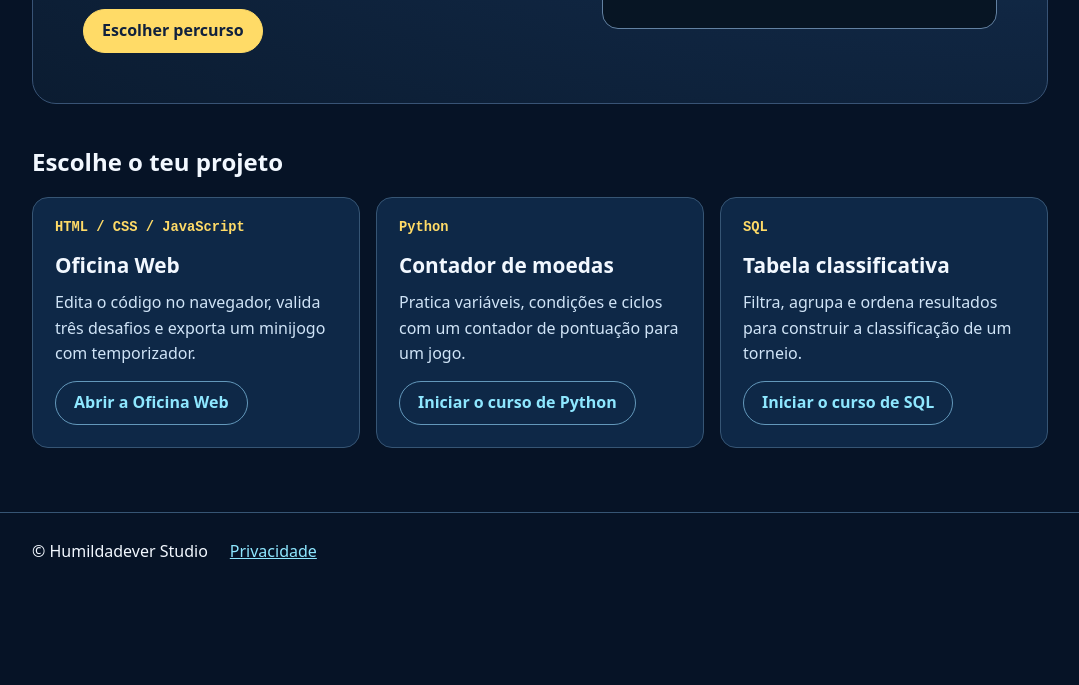
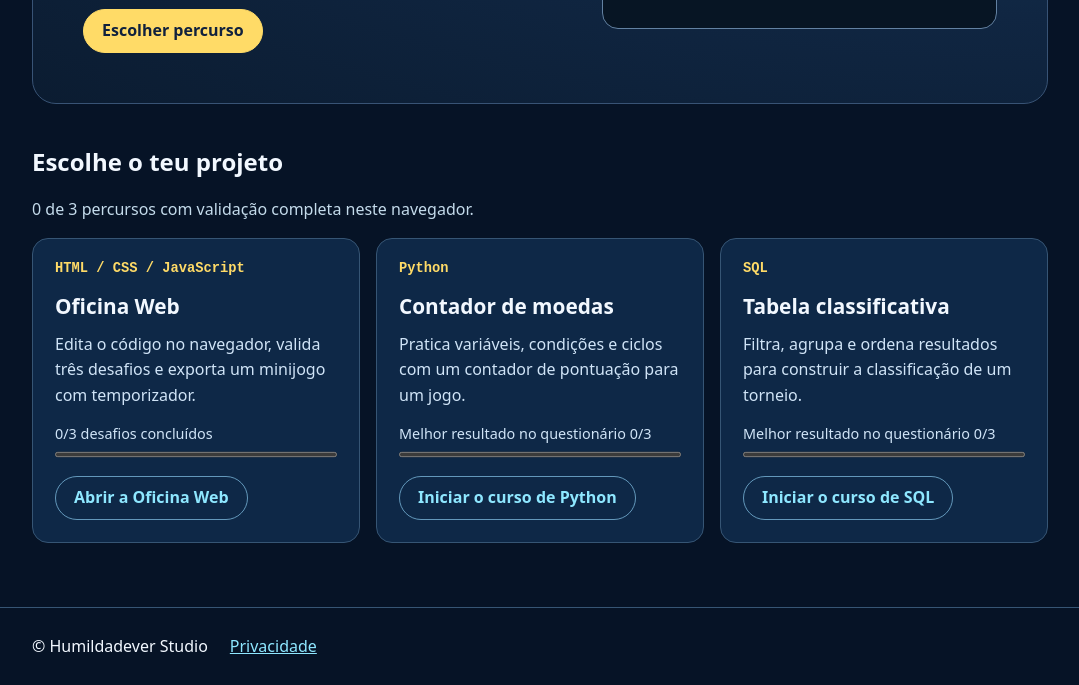
Before and after one commit to humildadever/humildadeverstudio-site, a website: page academia-cursos.html in a window 1280 px wide. Shown: the part 405-1090 px from the top of the page, without its empty margins (100-1179 px from the left). Before the commit the page ends 995 px from the top, so only its background shows below. Drawn offline with Linux system fonts and the light colour scheme.

Commit message:
feat(academy): show local progress and resume each course

```diff
--- a/academia-cursos.html
+++ b/academia-cursos.html
@@ -12,6 +12,7 @@
   <link rel="stylesheet" href="assets/portal.css">
   <link rel="stylesheet" href="assets/academia-cursos.css">
   <script src="assets/pwa.js" defer></script>
+  <script src="assets/academia-cursos.js" defer></script>
 </head>
 <body>
 <a class="skip" href="#conteudo">Saltar para o conteúdo</a>
@@ -37,23 +38,36 @@
   </header>
   <section id="percursos">
     <h2>Escolhe o teu projeto</h2>
+    <p id="progresso-cursos" class="small" hidden></p>
     <div class="grid academia-percursos">
-      <article class="panel">
+      <article class="panel" data-curso="web">
         <p class="academia-linguagem">HTML / CSS / JavaScript</p>
         <h3>Oficina Web</h3>
         <p>Edita o código no navegador, valida três desafios e exporta um minijogo com temporizador.</p>
+        <div class="curso-progresso" hidden>
+          <p id="progresso-web"></p>
+          <progress max="3" value="0" aria-label="Progresso de Oficina Web" aria-describedby="progresso-web"></progress>
+        </div>
         <a class="action" href="academia-web.html">Abrir a Oficina Web</a>
       </article>
-      <article class="panel">
+      <article class="panel" data-curso="python">
         <p class="academia-linguagem">Python</p>
         <h3>Contador de moedas</h3>
         <p>Pratica variáveis, condições e ciclos com um contador de pontuação para um jogo.</p>
+        <div class="curso-progresso" hidden>
+          <p id="progresso-python"></p>
+          <progress max="3" value="0" aria-label="Progresso de Contador de moedas" aria-describedby="progresso-python"></progress>
+        </div>
         <a class="action" href="academia.html">Iniciar o curso de Python</a>
       </article>
-      <article class="panel">
+      <article class="panel" data-curso="sql">
         <p class="academia-linguagem">SQL</p>
         <h3>Tabela classificativa</h3>
         <p>Filtra, agrupa e ordena resultados para construir a classificação de um torneio.</p>
+        <div class="curso-progresso" hidden>
+          <p id="progresso-sql"></p>
+          <progress max="3" value="0" aria-label="Progresso de Tabela classificativa" aria-describedby="progresso-sql"></progress>
+        </div>
         <a class="action" href="academia-sql.html">Iniciar o curso de SQL</a>
       </article>
     </div>
--- a/assets/academia-cursos.css
+++ b/assets/academia-cursos.css
@@ -37,3 +37,7 @@
 @media (max-width: 700px) {
   .academia-hero { grid-template-columns: minmax(0, 1fr); }
 }
+
+.curso-progresso { margin-bottom: 16px; }
+.academia-percursos .curso-progresso p { color: #d0e4f7; font-size: .9rem; margin: 0 0 4px; }
+.curso-progresso progress { display: block; width: 100%; height: .65rem; accent-color: #ffdb67; }
--- /dev/null
+++ b/assets/academia-cursos.js
@@ -0,0 +1,79 @@
+'use strict';
+
+const cursos = [
+  { id: 'web', nome: 'a Oficina Web', chave: 'hv-academia-web-progresso-v1', ancora: '#desafios' },
+  { id: 'python', nome: 'Python', chave: 'hv-academia-python-basico-v1', ancora: '#quiz' },
+  { id: 'sql', nome: 'SQL', chave: 'hv-academia-sql-basico-v1', ancora: '#quiz' }
+].map(curso => {
+  const cartao = document.querySelector(`[data-curso="${curso.id}"]`);
+  const link = cartao.querySelector('a');
+  return {
+    ...curso,
+    caixa: cartao.querySelector('.curso-progresso'),
+    descricao: cartao.querySelector('.curso-progresso p'),
+    barra: cartao.querySelector('progress'),
+    link,
+    destino: link.getAttribute('href'),
+    textoInicial: link.textContent
+  };
+});
+
+const resumo = document.querySelector('#progresso-cursos');
+
+function lerJson(dados) {
+  try {
+    return JSON.parse(dados);
+  } catch {
+    return null;
+  }
+}
+
+function lerProgresso(curso, dados) {
+  if (curso.id === 'web') {
+    const desafios = lerJson(dados);
+    return Array.isArray(desafios) ? ['html', 'css', 'js'].filter(item => desafios.includes(item)).length : 0;
+  }
+
+  const pontuacao = Number(dados);
+  return Number.isInteger(pontuacao) && pontuacao >= 0 && pontuacao <= curso.barra.max ? pontuacao : 0;
+}
+
+function atualizarProgresso() {
+  let guardados;
+  let rascunho;
+  try {
+    guardados = cursos.map(curso => localStorage.getItem(curso.chave));
+    rascunho = lerJson(localStorage.getItem('hv-academia-web-v1'));
+  } catch {
+    return;
+  }
+
+  let concluidos = 0;
+  cursos.forEach((curso, indice) => {
+    const pontos = lerProgresso(curso, guardados[indice]);
+    const completo = pontos === curso.barra.max;
+    const temRascunho = curso.id === 'web' &&
+      ['html', 'css', 'js'].every(tipo => typeof rascunho?.[tipo] === 'string');
+
+    curso.barra.value = pontos;
+    if (curso.id === 'web') {
+      curso.descricao.textContent = `${pontos}/${curso.barra.max} desafios concluídos`;
+    } else {
+      curso.descricao.textContent = `Melhor resultado no questionário ${pontos}/${curso.barra.max}`;
+    }
+
+    if (completo) concluidos += 1;
+    const podeRetomar = pontos > 0 || temRascunho;
+    curso.link.textContent = completo ? `Rever ${curso.nome}`
+      : podeRetomar ? `Retomar ${curso.nome}` : curso.textoInicial;
+    curso.link.href = podeRetomar ? curso.destino + curso.ancora : curso.destino;
+    curso.caixa.hidden = false;
+  });
+
+  resumo.textContent = `${concluidos} de ${cursos.length} percursos com validação completa neste navegador.`;
+  resumo.hidden = false;
+}
+
+window.addEventListener('pageshow', atualizarProgresso);
+window.addEventListener('storage', atualizarProgresso);
+atualizarProgresso();
--- a/sw.js
+++ b/sw.js
@@ -2,7 +2,7 @@
 
 const base = self.registration.scope;
 const prefix = 'humildadever-site:';
-const version = prefix + '14';
+const version = prefix + '15';
 const pages = [
   'index.html', 'apps.html', 'universe.html', 'academia.html', 'academia-sql.html',
   'academia-cursos.html', 'academia-web.html', 'academia-web-preview.html', 'o-curioso.html',
@@ -11,7 +11,7 @@ const pages = [
 const assets = [
   'manifest.webmanifest', 'assets/pwa.js', 'assets/v31-premium.js',
   'assets/home.css', 'assets/v31-premium.css', 'assets/v17-premium.css',
-  'assets/portal.css', 'assets/oficina-web.css', 'assets/academia-cursos.css', 'assets/oficina-web.js', 'assets/catalogo.js', 'assets/academia.js',
+  'assets/portal.css', 'assets/oficina-web.css', 'assets/academia-cursos.css', 'assets/academia-cursos.js', 'assets/oficina-web.js', 'assets/catalogo.js', 'assets/academia.js',
   'assets/logotipo-192.webp', 'assets/hero-castle-premium.webp', 'assets/hero-castle-premium-480.webp',
   'assets/curioso-card-premium.webp',
   ...Array.from({ length: 6 }, (_, index) => index + 1)
```
Also changed, not shown: tests/browser.test.cjs (+4 -0 lines), tests/site.test.cjs (+34 -0 lines).
